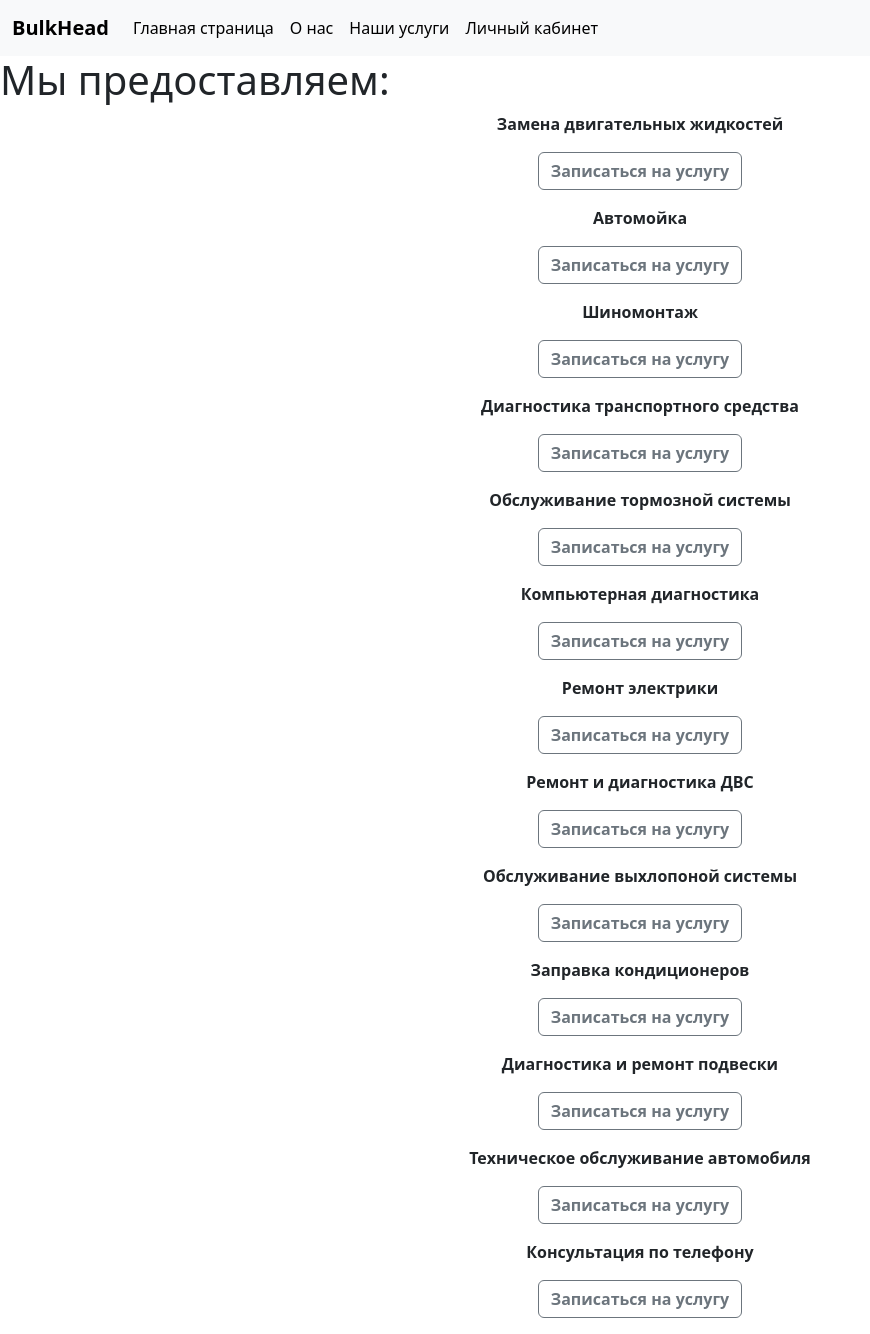
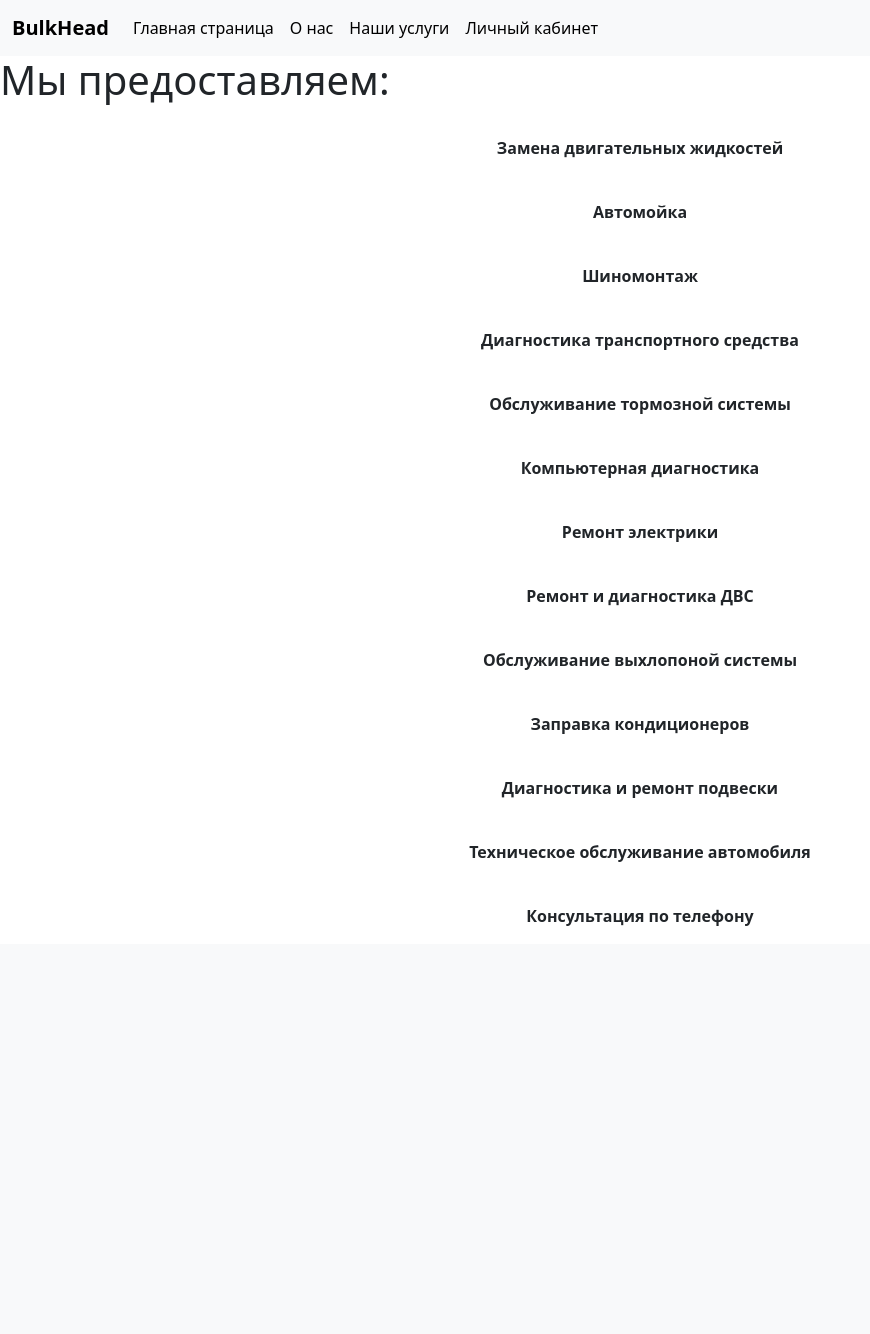
Before and after one commit to xtc-mf/BulkHeadAS, a Django app: page /services/ in a window 1280 px wide. Shown: the whole page, without its empty margins (0-870 px from the left). After the commit the page ends 926 px from the top, so only its background shows below. Run offline with Django 4.2, Linux system fonts and the light colour scheme; data comes from the database, SQL or seed files in the repository; both versions use the stored data as it was after the commit.

Commit message:
update view, update service model

```diff
--- a/BulkHeadAS/apps/articles/models.py
+++ b/BulkHeadAS/apps/articles/models.py
@@ -12,6 +12,8 @@ CARS = [
 ]
 class Services(models.Model):
     service_name = models.CharField('Название услуги', max_length=50, default='')
+    service_price = models.DecimalField('Стоимость', decimal_places=2, max_digits=5, default=0.0)
+    service_time = models.IntegerField('Примерное время', default=1, help_text='Время указано в минутах')
     def __str__(self):
         return self.service_name
     class Meta:
--- a/templates/main.html
+++ b/templates/main.html
@@ -89,8 +89,10 @@
             </div>
         </div>
     </div>
-    <div>
-        <img src="https://www.adept-auto.by/img/dist/bg-calculator.jpg" style="width: 100%; height: 600px">
+    <div style="background-image: url(https://www.adept-auto.by/img/dist/bg-calculator.jpg); width: 100%; height: 600px">
+        <div align="center">
+            <form action="{% url 'service' %}"><button align="center" class="btn btn-outline-light" style="font-size: 200%; margin-top: 270px">Посмотреть прайс-лист</button><</form>
+        </div>
     </div>
 </content>
 </body>
--- a/templates/services.html
+++ b/templates/services.html
@@ -5,12 +5,15 @@
     <h1> Мы предоставляем: </h1>
     {% for i in object_list %}
         <div align="center">
-        <table>
-            <p> <b>{{ i.service_name }}</b> </p>
-            <form action="{% url 'entrollment' %}"><button class="btn btn-outline-secondary"> <b>Записаться на услугу</b> </button></form>
-            <p> </p>
-        </table>
+            <div>
+                <p> <b>
+                    <br>
+                    {{ i.service_name }}
+                    <br>
+                </b></p>
+            </div>
         </div>
+
 
     {% endfor %}
 {% endblock %}
```
Also changed, not shown: db.sqlite3.
